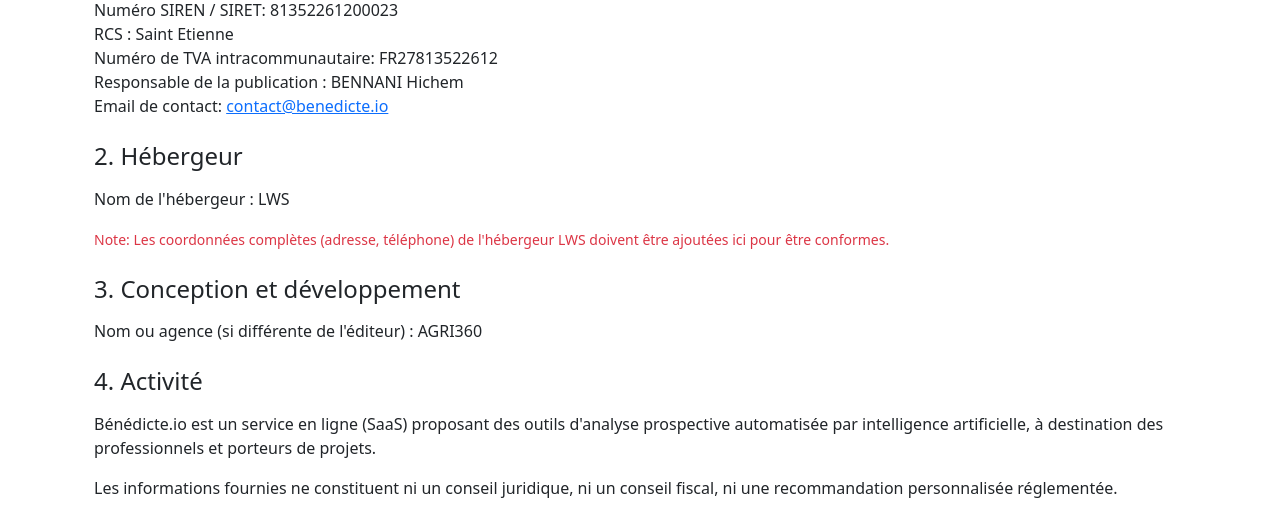
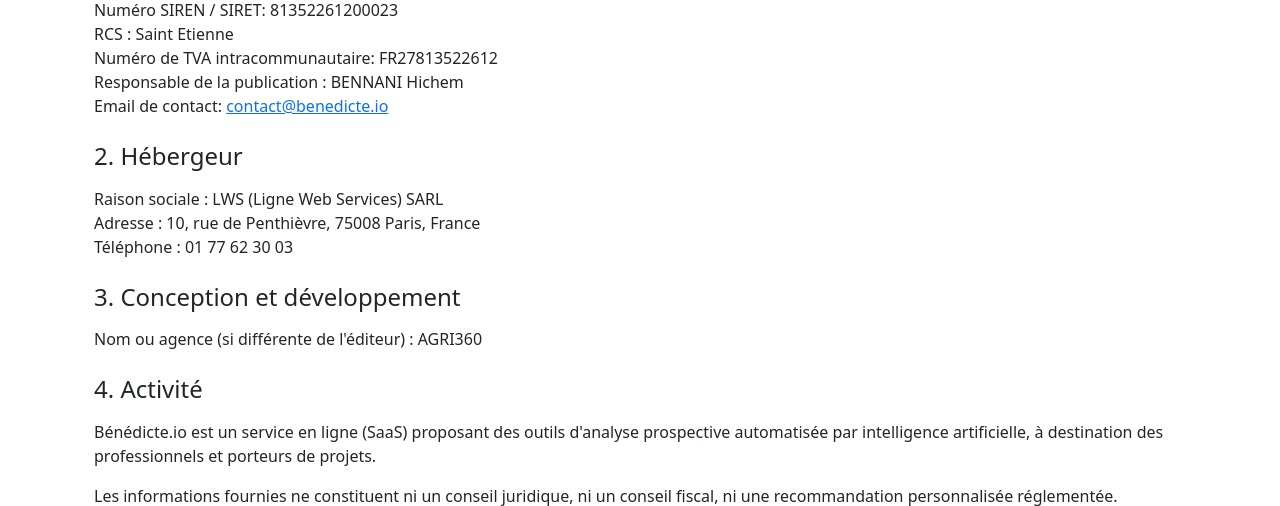
Before and after one commit to WakamTech/Benedicte.io, a Django app: page /mentions-legales/ in a window 1280 px wide. Shown: the part 400-906 px from the top of the page. Run offline with Django 5.2, Linux system fonts and the light colour scheme.

Commit message:
Content: Add Legal Notice and update ToS pages
Populates Terms & Conditions and Legal Notice pages with client-provided content. Adds corresponding views and URL patterns.

```diff
--- a/templates/content/legal_notice.html
+++ b/templates/content/legal_notice.html
@@ -1,4 +1,3 @@
-<!-- templates/content/legal_notice.html -->
 {% extends 'base.html' %}
 {% load static %}
 
@@ -9,7 +8,7 @@
      <div class="legal-page-content">
 
         <h1 class="mb-3"><i class="bi bi-file-earmark-text me-2"></i>Mentions légales – Bénédicte.io</h1>
-        <p class="text-muted">Dernière mise à jour : 14/04/2025</p> {# Utiliser date du document #}
+        <p class="text-muted">Dernière mise à jour : 14/04/2025</p> {# <!> PENSEZ A METTRE A JOUR CETTE DATE #}
         <hr class="mb-4">
 
         <p>Conformément aux dispositions des articles 6-III et 19 de la Loi n°2004-575 du 21 juin 2004 pour la Confiance dans l'économie numérique, il est précisé aux utilisateurs du site Bénédicte.io l'identité des différents intervenants dans le cadre de sa réalisation et de son suivi.</p>
@@ -27,9 +26,12 @@
         </p>
 
         <h2 class="h4 mt-4 mb-3">2. Hébergeur</h2>
-        <p>Nom de l'hébergeur : LWS</p>
-        {# Il manque les coordonnées complètes de LWS ici, c'est obligatoire #}
-        <p class="text-danger"><small>Note: Les coordonnées complètes (adresse, téléphone) de l'hébergeur LWS doivent être ajoutées ici pour être conformes.</small></p>
+        <p>
+            Raison sociale : LWS (Ligne Web Services) SARL<br>
+            Adresse : 10, rue de Penthièvre, 75008 Paris, France<br>
+            Téléphone : 01 77 62 30 03
+        </p>
+        {# L'ancien commentaire et la note en rouge ont été remplacés par les informations ci-dessus #}
 
         <h2 class="h4 mt-4 mb-3">3. Conception et développement</h2>
         <p>Nom ou agence (si différente de l'éditeur) : AGRI360</p>
```
